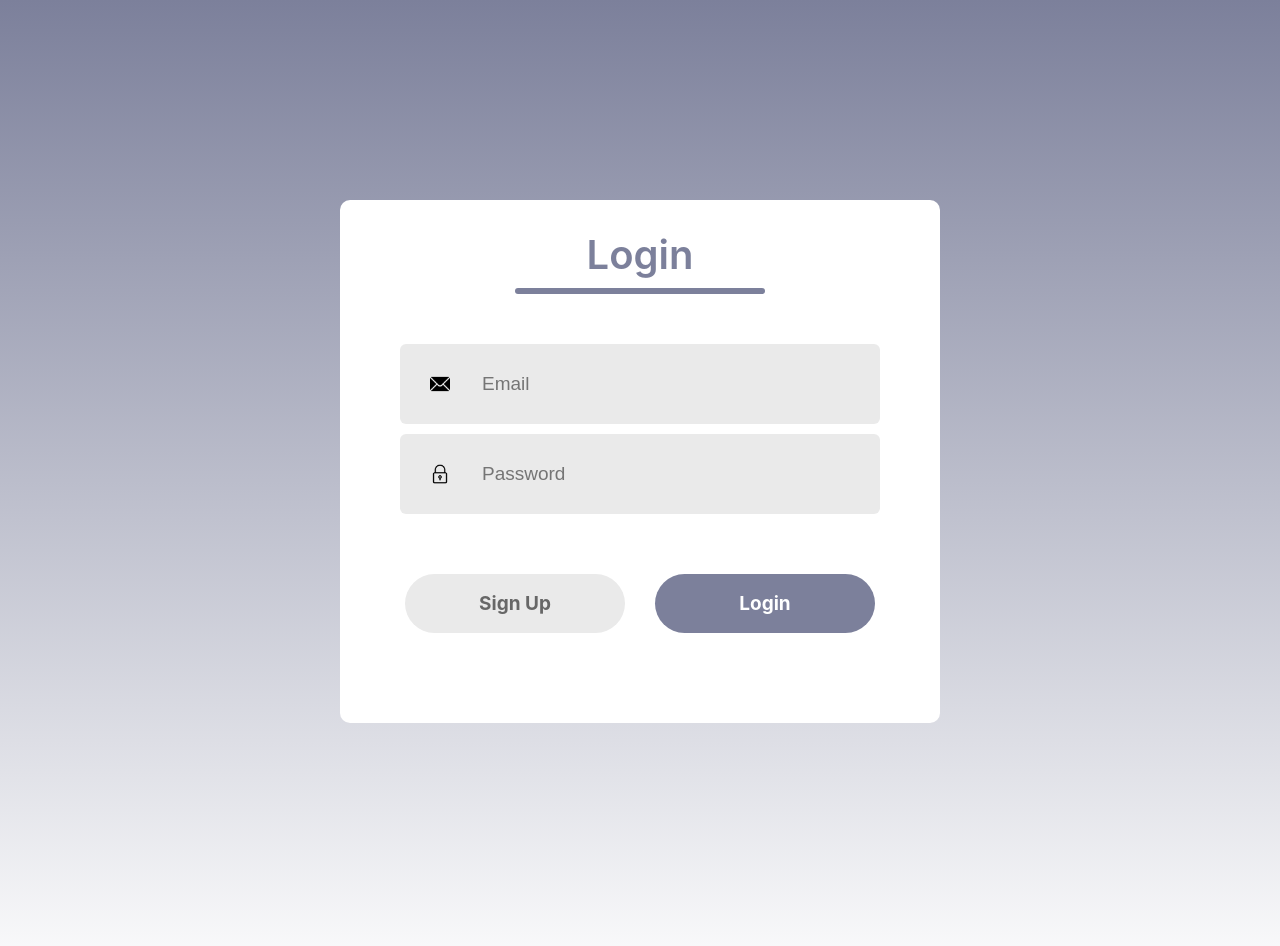
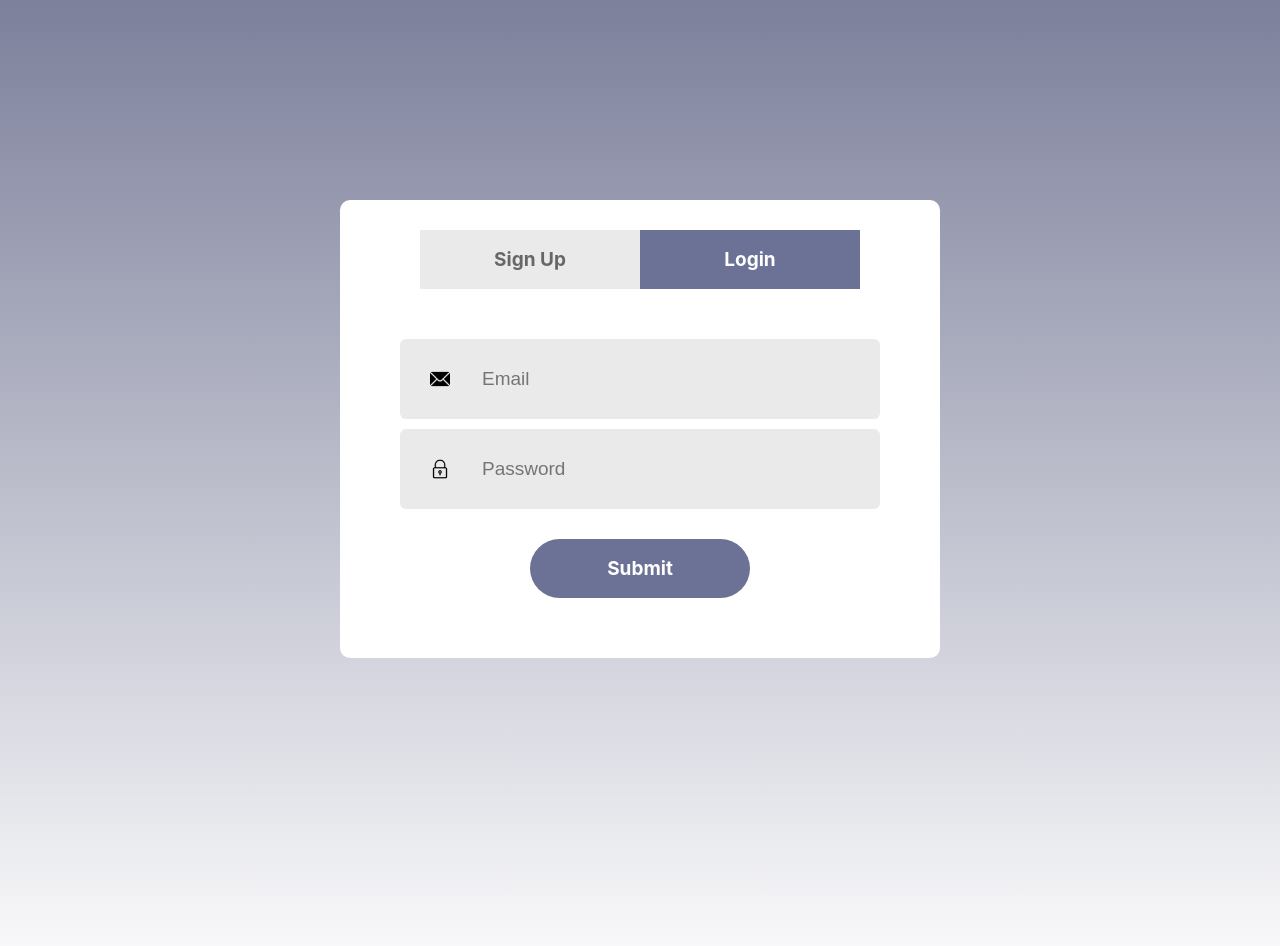
Before and after one commit to AnthonyMarrongelli/web-app, a React (Create React App) app in the folder app/: page / in a window 1280 px wide. Shown: the top 946 px of the page. Built offline with nearby package versions, Linux system fonts and the light colour scheme; the HTML template or start-up script is replaced by a standard one.

Commit message:
Didn't route the page but fixed the login and signup logic

```diff
--- a/app/src/App.js
+++ b/app/src/App.js
@@ -1,5 +1,6 @@
 import './App.css';
-import LoginSignUp from './Components/LoginSignup/LoginSignUp';
+import LoginSignUp from "./Components/LoginSignup/LoginSignUp";
+
 
 function App() {
 
--- a/app/src/Components/LoginSignup/LoginSignUp.jsx
+++ b/app/src/Components/LoginSignup/LoginSignUp.jsx
@@ -4,24 +4,23 @@ import './LoginSignup.css';
 import lock from '../Assets/lock.png';
 import mail from '../Assets/mail.png';
 import people from '../Assets/people.png';
-
 const LoginSignUp = () => {
 
     const [action, setAction] = useState ("Login");
 
   return (
     <div className='container'>
-      <div className="header">
-        <div className="text"> {action} </div>
-        <div className="underline"></div>
-      </div>
+      <div className="login-container">
+        <div className={action ==="Login"? "login gray": "login"} onClick={()=>{setAction("Sign Up")}}> Sign Up  </div>
+        <div className={action ==="Sign Up"? "login gray": "login"}onClick={()=>{setAction("Login")}}> Login </div>
+
+    </div>
 
       <div className="inputs">
         {action==="Login"? <div></div>:<div className="input">
           <img src={people} alt="" style={{ width: '20px', height: '20px' }} />
           <input type="text" placeholder="Name" />
         </div>}
-
 
         <div className="input">
           <img src={mail} alt="" style={{ width: '20px', height: '20px' }} />
@@ -38,14 +37,10 @@ const LoginSignUp = () => {
 
     {action==="Login"? <div></div>: <div className="forgot-password"> Forgot Password? <span> Click Here </span></div> }
 
-    <div className="submit-container">
-        <div className={action ==="Login"? "submit gray": "submit"} onClick={()=>{setAction("Sign Up")}}> Sign Up  </div>
-        <div className={action ==="Sign Up"? "submit gray": "submit"}onClick={()=>{setAction("Login")}}> Login </div>
-
-    </div>
-
-
-    </div>
+      <div className= "submit-container">
+        <div className="submit"> Submit </div>
+      </div>
+      </div>
   );
 }
 
--- a/app/src/Components/LoginSignup/LoginSignup.css
+++ b/app/src/Components/LoginSignup/LoginSignup.css
@@ -9,30 +9,8 @@
     padding-bottom: 30px;
 }
 
-.header {
-    display: flex;
-    flex-direction: column;
-    align-items: center;
-    gap: 9px;
-    width: 100%;
-    margin-top: 30px;
-}
-
-.text {
-    color: #7C809B;
-    font-size: 40px;
-    font-weight: 600;
-}
-
-.underline {
-    width: 250px;
-    height: 6px;
-    background: #7C809B;
-    border-radius: 5px;
-}
-
 .inputs {
-    margin-top: 40px;
+    margin-top: 10px;
     display: flex;
     flex-direction: column;
     gap: 10px;
@@ -75,10 +53,33 @@
     cursor: pointer;
 }
 
+.login-container {
+    display: flex;
+    margin: 30px auto;
+}
+
+.login {
+    display: flex;
+    justify-content: center;
+    align-items: center;
+    width: 220px;
+    height: 59px;
+    color: #fff;
+    background: #6c7296;
+    font-size: 19px;
+    font-weight: 700;
+    cursor: pointer;
+}
+
+.gray {
+    background: #EAEAEA;
+    color: #676767;
+}
+
 .submit-container {
     display: flex;
     gap: 30px;
-    margin: 60px auto;
+    margin: 30px auto;
 }
 
 .submit {
@@ -88,14 +89,9 @@
     width: 220px;
     height: 59px;
     color: #fff;
-    background: #7C809B;
+    background: #6c7296;
     border-radius: 50px;
     font-size: 19px;
     font-weight: 700;
     cursor: pointer;
 }
-
-.gray {
-    background: #EAEAEA;
-    color: #676767;
-}
```
